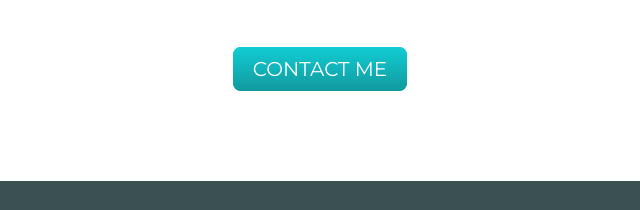
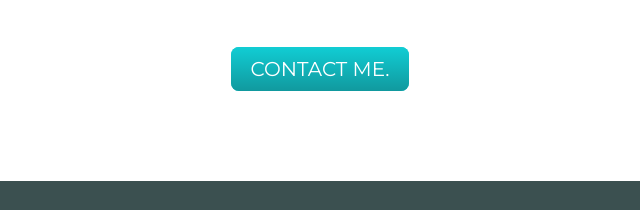
Before and after one commit to Kumar-Siddhartha21/MySite, a plain HTML site: page index.html in a window 1280 px wide. Shown: the part 2446-2656 px from the top of the page, 320-960 px from the left. Drawn offline with Linux system fonts and the light colour scheme.

Commit message:
added . in contacts

```diff
--- a/index.html
+++ b/index.html
@@ -50,7 +50,7 @@
       <h2>Get In Touch</h2>
       <h3>If you love hot wings as much as I do.</h3>
       <p class="contact-message">Love hot wings as much as I do? Let's talk about how awesome they are! We can code while we eat hot wings!</p>
-      <a class="btn" href="mailto:kumar.siddhartha442@gmail.com">CONTACT ME</a>
+      <a class="btn" href="mailto:kumar.siddhartha442@gmail.com">CONTACT ME.</a>
     </div>
   </div>
 
```
